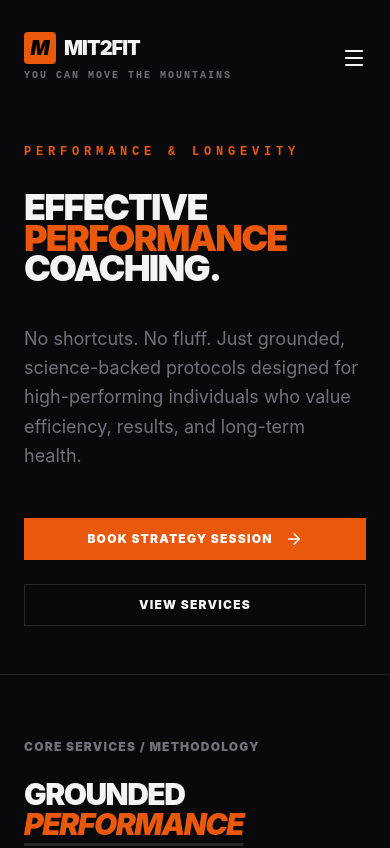
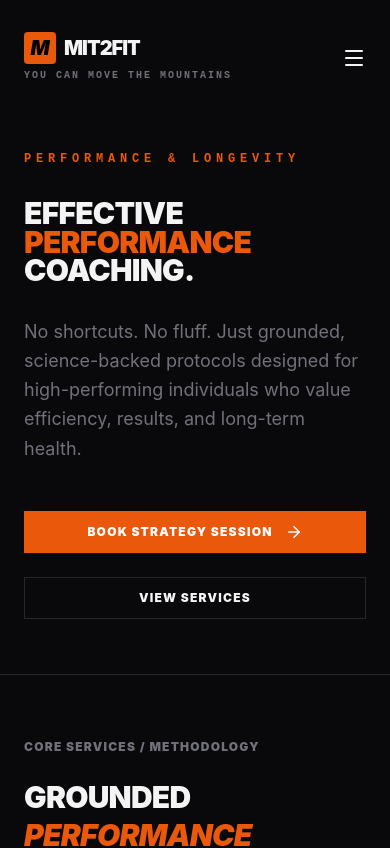
Before and after one commit to mit2fit/Mit2fit, a React (Vite) app: page / in a window 390 px wide. Shown: the top 848 px of the page. Built offline with nearby package versions, Linux system fonts and the light colour scheme.

Commit message:
fix(typography): align homepage hero heading and prevent orphaned letters in Effective and Performance

```diff
--- a/src/components/About.tsx
+++ b/src/components/About.tsx
@@ -22,7 +22,7 @@ export default function About() {
 
         <div>
           <span className="text-brand font-mono text-xs font-bold uppercase tracking-widest mb-6 block">Our Story / Real Results</span>
-          <h2 className="text-3xl sm:text-5xl md:text-8xl mb-10 tracking-tighter uppercase font-black italic text-ink break-words">
+          <h2 className="text-3xl sm:text-5xl md:text-7xl mb-10 tracking-tighter uppercase font-black italic text-ink break-normal">
             The <span className="text-brand not-italic">Mit2Fit</span> <br /> Purpose.
           </h2>
           <div className="space-y-6 text-xl text-zinc-500 leading-relaxed font-sans">
--- a/src/components/Booking.tsx
+++ b/src/components/Booking.tsx
@@ -80,8 +80,9 @@ export default function Booking() {
         <div className="grid lg:grid-cols-12 gap-12">
           <div className="lg:col-span-7">
             <span className="text-zinc-500 text-xs font-black uppercase tracking-[0.3em] mb-6 block">Consultation / Booking</span>
-            <h2 className="text-3xl sm:text-6xl md:text-[8rem] mb-8 md:mb-12 leading-none font-black uppercase tracking-tighter break-words">
-              Start Your <br /><span className="text-brand">Evolution.</span>
+            <h2 className="text-3xl sm:text-5xl md:text-7xl mb-8 md:mb-12 leading-tight font-black uppercase tracking-tighter break-normal">
+              <span className="block whitespace-nowrap">Start Your</span>
+              <span className="block whitespace-nowrap text-brand">Evolution.</span>
             </h2>
 
             <div className="grid md:grid-cols-2 gap-12 mt-12 md:mt-16 border-t border-edge pt-8 md:pt-12">
--- a/src/components/Hero.tsx
+++ b/src/components/Hero.tsx
@@ -20,10 +20,10 @@ export default function Hero() {
             <span className="text-brand font-mono text-xs font-bold uppercase tracking-[0.4em] mb-8 block">
               Performance & Longevity
             </span>
-            <h1 className="text-4xl sm:text-6xl md:text-8xl lg:text-[10rem] leading-[0.85] mb-10 tracking-tighter break-words">
-              Effective <br />
-              <span className="text-brand">Performance</span> <br />
-              Coaching.
+            <h1 className="text-3xl sm:text-5xl md:text-7xl lg:text-[4.75rem] xl:text-[6rem] leading-[0.95] sm:leading-[0.9] mb-8 md:mb-10 tracking-tight font-black uppercase break-normal">
+              <span className="block whitespace-nowrap">Effective</span>
+              <span className="block whitespace-nowrap text-brand">Performance</span>
+              <span className="block whitespace-nowrap">Coaching.</span>
             </h1>
             <p className="text-zinc-500 max-w-lg text-lg md:text-xl leading-relaxed mb-12 font-sans">
               No shortcuts. No fluff. Just grounded, science-backed protocols designed for high-performing individuals who value efficiency, results, and long-term health.
--- a/src/components/Pricing.tsx
+++ b/src/components/Pricing.tsx
@@ -58,7 +58,7 @@ export default function Pricing() {
         <div className="flex flex-col lg:flex-row justify-between items-start mb-12 md:mb-24 gap-8">
           <div className="max-w-2xl">
             <span className="text-zinc-600 text-[10px] font-mono uppercase tracking-[0.3em] mb-4 block underline decoration-brand underline-offset-4">Performance Investment</span>
-            <h2 className="text-3xl sm:text-5xl md:text-7xl font-black mb-8 uppercase tracking-tighter leading-none italic break-words">
+            <h2 className="text-3xl sm:text-5xl md:text-7xl font-black mb-8 uppercase tracking-tighter leading-none italic break-normal">
               Scale Your <span className="text-brand not-italic">Output.</span>
             </h2>
             <p className="text-xl text-zinc-500 leading-relaxed font-sans max-w-xl">
--- a/src/components/Services.tsx
+++ b/src/components/Services.tsx
@@ -35,7 +35,10 @@ export default function Services() {
         <div className="flex flex-col lg:flex-row justify-between items-end mb-12 md:mb-24 gap-8">
           <div className="max-w-3xl">
             <span className="text-zinc-500 text-xs font-black uppercase tracking-widest mb-6 block">Core Services / Methodology</span>
-            <h2 className="text-3xl sm:text-5xl md:text-8xl mb-8 break-words leading-none">Grounded <br /> <span className="text-brand italic underline decoration-edge underline-offset-8">Performance</span></h2>
+            <h2 className="text-3xl sm:text-5xl md:text-7xl mb-8 leading-tight font-black uppercase tracking-tight break-normal">
+              <span className="block whitespace-nowrap">Grounded</span>
+              <span className="block whitespace-nowrap text-brand italic underline decoration-edge underline-offset-8">Performance</span>
+            </h2>
             <p className="text-xl text-zinc-500 leading-relaxed font-sans">We prioritize functional longevity and measurable progress over generic fitness fads.</p>
           </div>
         </div>
--- a/src/index.css
+++ b/src/index.css
@@ -26,7 +26,7 @@
   }
 
   h1, h2, h3, h4 {
-    @apply font-display tracking-tighter font-black uppercase break-words;
+    @apply font-display tracking-tighter font-black uppercase break-normal;
   }
 }
 
```
